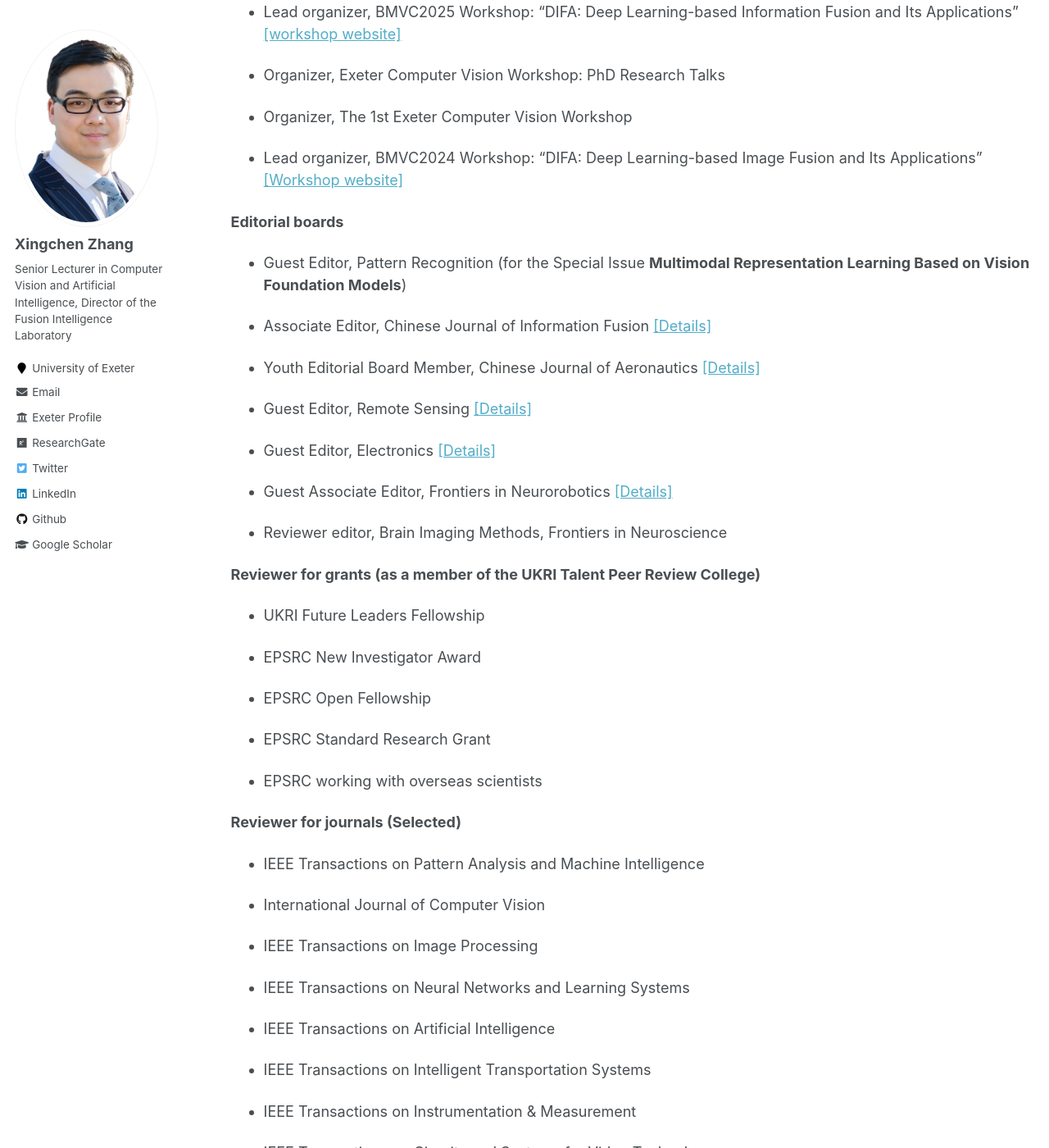
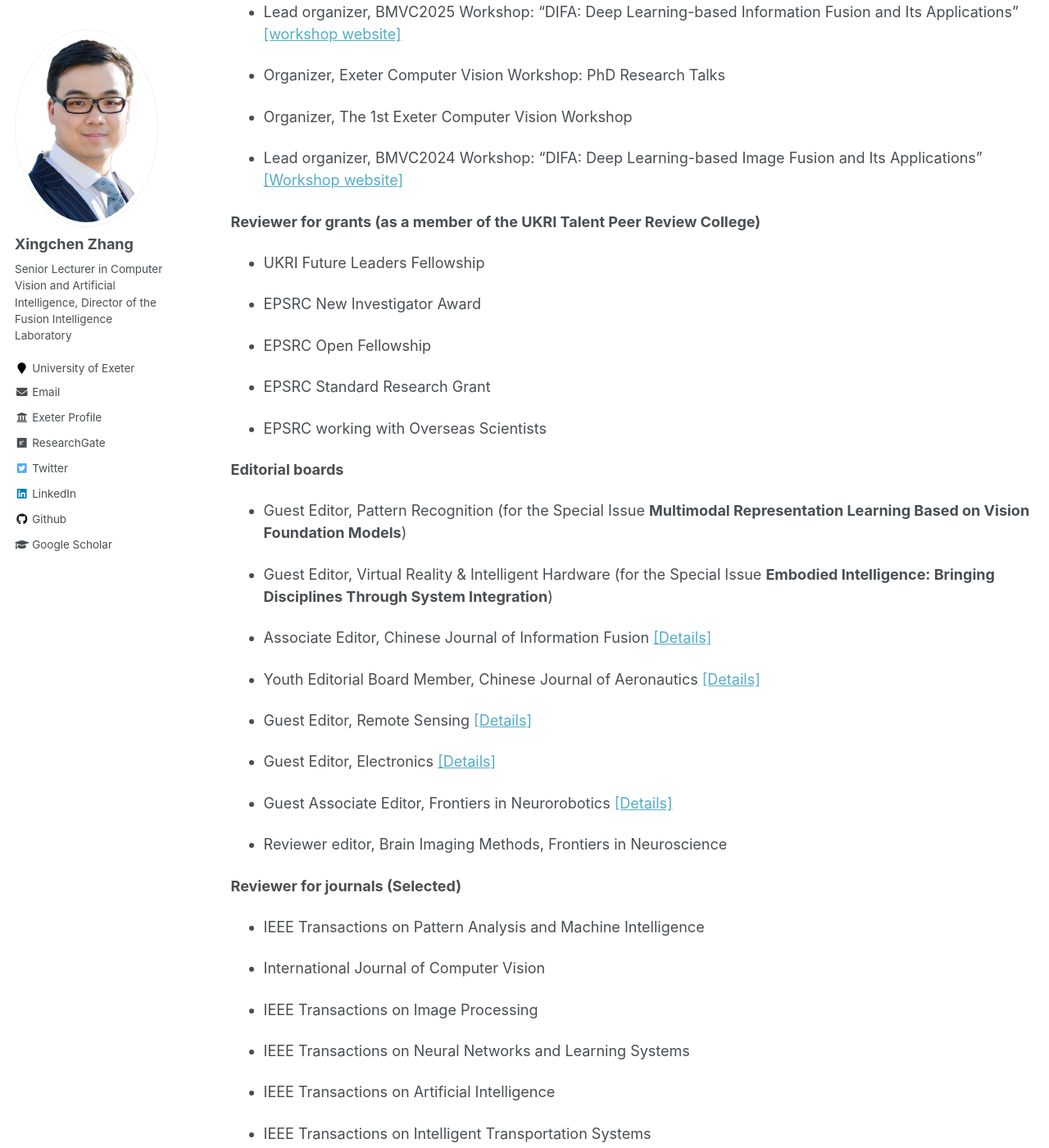
Before and after one commit to xingchenzhang/xingchenzhang.github.io, a Jekyll site: the page built from _pages/service.md, in a window 1280 px wide and 1400 px high, scrolled down 640 px. Shown: the whole window at 82% size. Built offline with Jekyll 4.4.1, drawn with Linux system fonts in a browser that asks for light colours; some of the changed text lies outside the part shown.

Commit message:
update news and special issue

```diff
--- a/_pages/service.md
+++ b/_pages/service.md
@@ -31,10 +31,23 @@ author_profile: true
 
 - Lead organizer, BMVC2024 Workshop: "DIFA: Deep Learning-based Image Fusion and Its Applications" [[Workshop website]](https://difa2024.github.io/)
 
+**Reviewer for grants (as a member of the UKRI Talent Peer Review College)**
+
+- UKRI Future Leaders Fellowship
+
+- EPSRC New Investigator Award
+
+- EPSRC Open Fellowship
+
+- EPSRC Standard Research Grant
+
+- EPSRC working with Overseas Scientists
 
 **Editorial boards**
 
 - Guest Editor, Pattern Recognition (for the Special Issue **Multimodal Representation Learning Based on Vision Foundation Models**)
+
+- Guest Editor, Virtual Reality & Intelligent Hardware (for the Special Issue **Embodied Intelligence: Bringing Disciplines Through System Integration**)
 
 - Associate Editor, Chinese Journal of Information Fusion [[Details]](https://www.iece.org/journal/cjif)
 
```
Also changed, not shown: other parts of _pages/service.md (+1 -11 lines), _pages/about.md (+2 -2 lines), other_pages/fil.md (+0 -2 lines).
